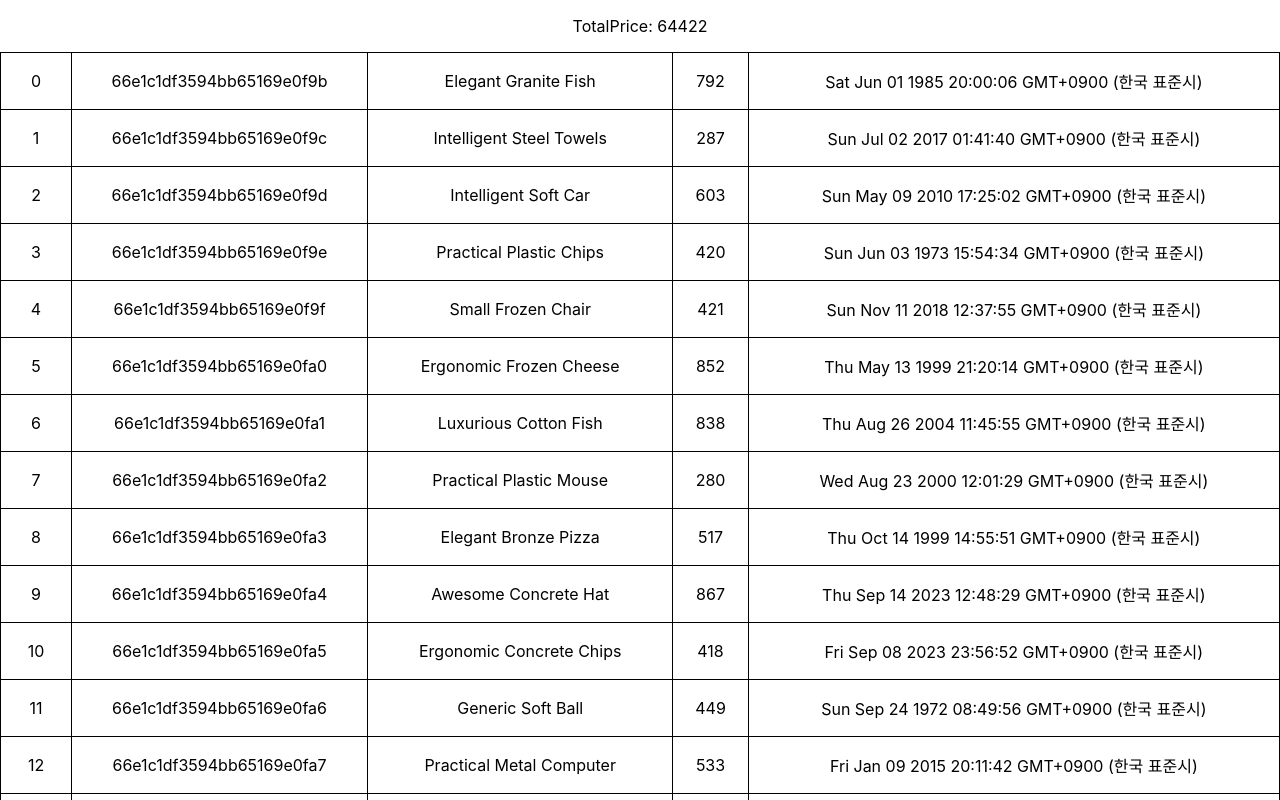
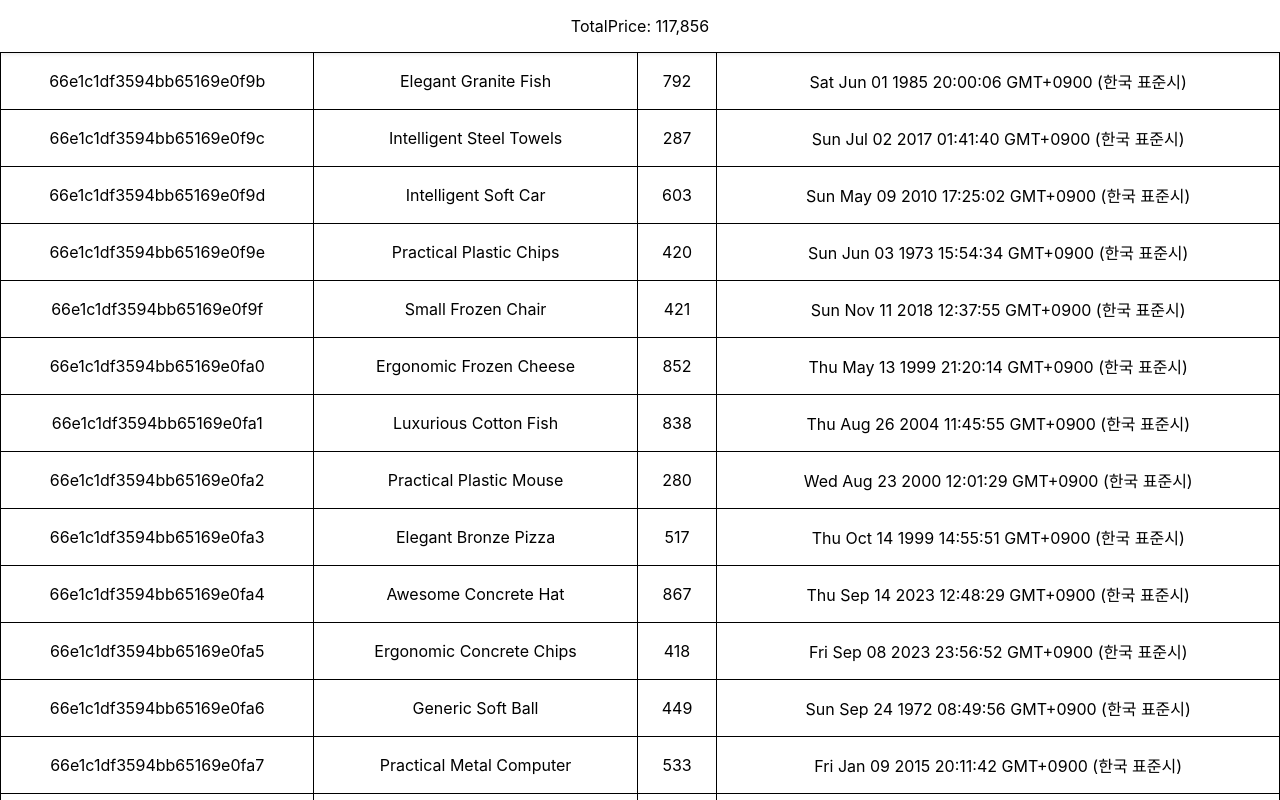
Before and after one commit to yangheat/wanted-pre-onboarding-fe-26, a React (Create React App) app: page / in a window 1280 px wide. Shown: the top 800 px of the page. Built offline with nearby package versions, Linux system fonts and the light colour scheme.

Commit message:
컴포넌트 분리

```diff
--- a/src/App.css
+++ b/src/App.css
@@ -18,4 +18,7 @@ table {
 }
 header {
   position: sticky;
+  top: 0;
+  background-color: white;
+  box-shadow: 0 2px 4px rgba(0, 0, 0, 0.1);
 }
--- a/src/App.tsx
+++ b/src/App.tsx
@@ -1,10 +1,31 @@
-import React, { Fragment, useEffect, useRef, useState } from 'react'
+import React, { useCallback, useEffect, useRef, useState } from 'react'
 import { getMockData } from './api/products'
 import './App.css'
 import { MockData } from './types/mock'
 
 function TotalPrice({ totalPrice }: { totalPrice: number }) {
-  return <p>TotalPrice: {totalPrice}</p>
+  const formattedPrice = new Intl.NumberFormat('ko-KR').format(totalPrice)
+  return (
+    <header>
+      <p>TotalPrice: {formattedPrice}</p>
+    </header>
+  )
+}
+
+function ProductItem({ products }: { products: MockData[] }) {
+  return (
+    <table>
+      <tbody>
+        {products.map((product, index) => (
+          <tr key={index}>
+            {Object.entries(product).map(([key, value]) => (
+              <td key={`${key}-${value}`}>{value}</td>
+            ))}
+          </tr>
+        ))}
+      </tbody>
+    </table>
+  )
 }
 
 function ProductList({
@@ -16,53 +37,46 @@ function ProductList({
   setPageNum: React.Dispatch<React.SetStateAction<number>>
   isEnd: boolean
 }) {
-  const [load, setLoad] = useState(false)
-  const ref = useRef(null)
+  const [isLoading, setIsLoading] = useState(false)
+  const observerRef = useRef(null)
+
+  const handleInterSection = useCallback(
+    (entries: IntersectionObserverEntry[]) => {
+      if (entries[0].isIntersecting && products.length > 0 && !isEnd) {
+        setIsLoading(true)
+        setPageNum((curr) => curr + 1)
+      }
+    },
+    [products.length, isEnd, setPageNum]
+  )
 
   useEffect(() => {
-    const observer = new IntersectionObserver(
-      (entries) => {
-        if (entries[0].isIntersecting && products.length > 0) {
-          console.log('- observer')
-          console.log('products:', products)
-          console.log('isEnd:', isEnd)
-          if (isEnd === true) {
-            setLoad(false)
-            return
-          }
+    const observer = new IntersectionObserver(handleInterSection, {
+      threshold: 0.9
+    })
+    const currntRef = observerRef.current
 
-          setLoad(true)
-          setPageNum((curr) => curr + 1)
-        }
-      },
-      { threshold: 0.9 }
-    )
-
-    if (ref.current) {
-      observer.observe(ref.current)
+    if (currntRef) {
+      observer.observe(currntRef)
     }
 
     return () => {
-      if (ref.current) {
-        observer.unobserve(ref.current)
+      if (currntRef) {
+        observer.unobserve(currntRef)
       }
     }
-  }, [products, isEnd])
+  }, [handleInterSection])
+
+  useEffect(() => {
+    if (isEnd) {
+      setIsLoading(false)
+    }
+  }, [isEnd])
+
   return (
     <>
-      <table>
-        <tbody>
-          {products.map((product, index) => (
-            <tr key={index}>
-              <td>{index}</td>
-              {Object.entries(product).map(([key, value]) => (
-                <td key={index + key + value}>{value}</td>
-              ))}
-            </tr>
-          ))}
-        </tbody>
-      </table>
-      <div ref={ref}>{load ? 'loading...' : ''}</div>
+      <ProductItem products={products} />
+      <div ref={observerRef}>{isLoading ? 'loading...' : ''}</div>
     </>
   )
 }
@@ -73,32 +87,32 @@ function App() {
   const [totalPrice, setTotalPrice] = useState(0)
   const [pageNum, setPageNum] = useState(0)
 
-  useEffect(() => {
-    getMockData(pageNum).then((response) => {
+  const fetchProducts = useCallback(async (page: number) => {
+    try {
+      const response = await getMockData(page)
       const { datas, isEnd } = response
 
-      if (datas.length === 0 && isEnd === true) {
+      if (datas.length === 0 && isEnd) {
         return
       }
 
-      setProducts([...products, ...datas])
+      setProducts((prev) => [...prev, ...datas])
 
-      let price = 0
-      datas.forEach((data) => {
-        price += data.price
-      })
-      setTotalPrice(totalPrice + price)
+      const newPrice = datas.reduce((sum, data) => sum + data.price, 0)
+      setTotalPrice((prev) => prev + newPrice)
+      setIsEnd(isEnd)
+    } catch (error) {
+      console.error('product fetch error')
+    }
+  }, [])
 
-      setIsEnd(isEnd)
-    })
-  }, [pageNum])
+  useEffect(() => {
+    fetchProducts(pageNum)
+  }, [pageNum, fetchProducts])
 
   return (
     <>
-      <header>
-        <TotalPrice totalPrice={totalPrice} />
-      </header>
-
+      <TotalPrice totalPrice={totalPrice} />
       <ProductList products={products} setPageNum={setPageNum} isEnd={isEnd} />
     </>
   )
```
